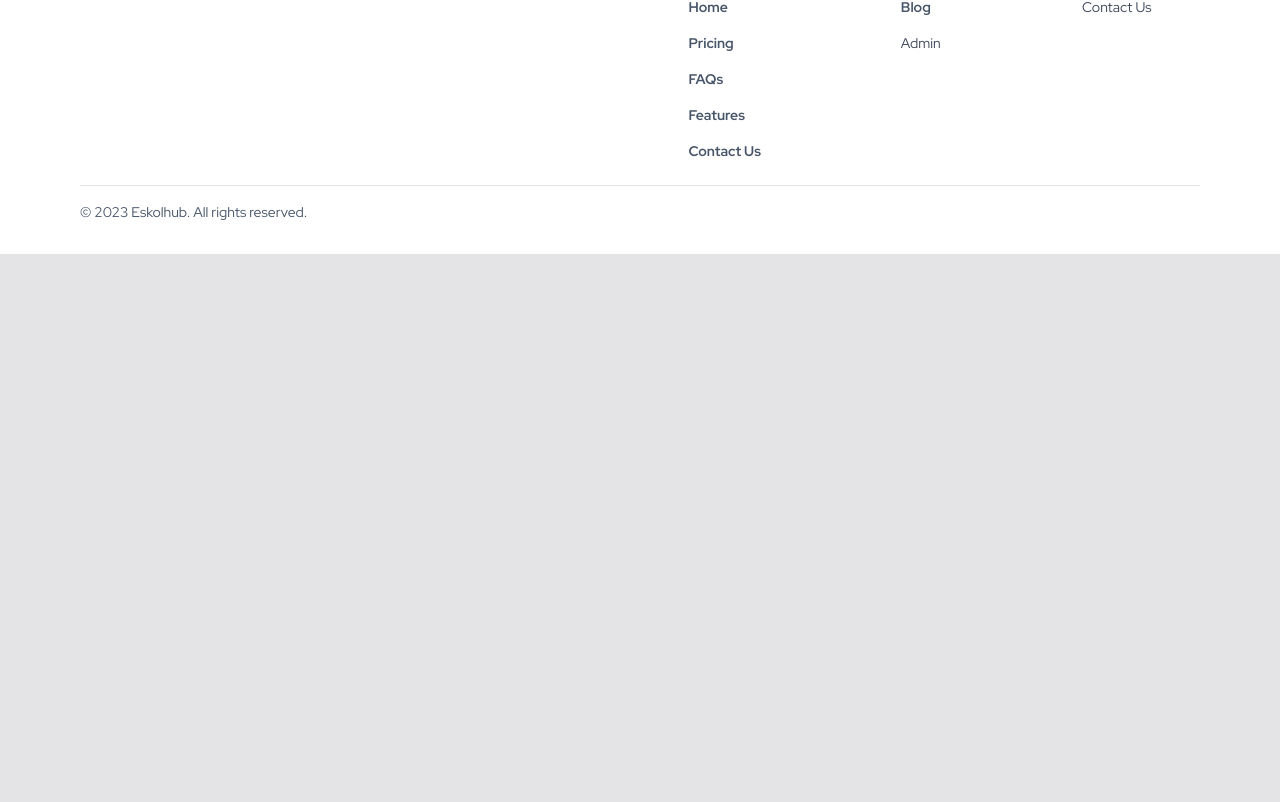
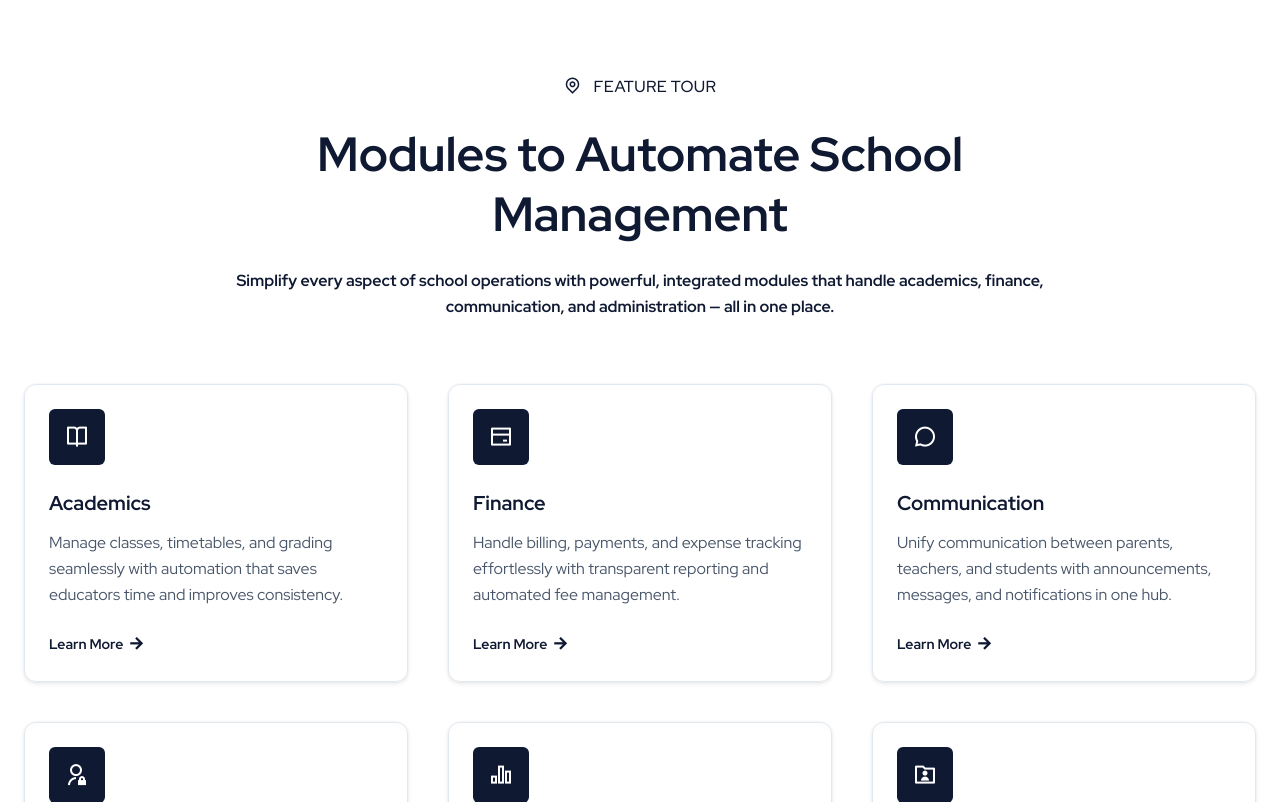
Before and after one commit to mmwandera/eskolhub-website, a Next.js app: page / in a window 1280 px wide. Shown: the part 2238-3040 px from the top of the page. Before the commit the page ends 2492 px from the top, so only its background shows below. Built offline with nearby package versions, Linux system fonts and the light colour scheme.

Commit message:
feat: add Feature Tour section

```diff
--- a/src/app/page.tsx
+++ b/src/app/page.tsx
@@ -1,12 +1,13 @@
-// src/app/page.tsx
 import Hero from "@/components/hero";
 import About from "@/components/about";
+import FeatureTour from "@/components/featuretour";
 
 export default function Home() {
   return (
     <>
       <Hero />
       <About />
+      <FeatureTour />
     </>
   );
 }
--- a/src/components/aboutcard.tsx
+++ b/src/components/aboutcard.tsx
@@ -8,9 +8,9 @@ interface AboutCardProps {
 
 export default function AboutCard({ icon, title, text }: AboutCardProps) {
   return (
-    <div className="flex items-start gap-6">
+    <div>
       {/* Icon container */}
-      <div className="w-14 h-14 bg-[#0F1932] flex items-center justify-center rounded-md shrink-0">
+      <div className="w-14 h-14 bg-[#0F1932] flex items-center justify-center rounded-md shrink-0 mb-4">
         <i className={`${icon} text-[24px] text-white`} />
       </div>
 
--- /dev/null
+++ b/src/components/featurecard.tsx
@@ -0,0 +1,37 @@
+// src/components/featurecard.tsx
+
+interface FeatureCardProps {
+  icon: string; // Remix icon class e.g. "ri-book-open-line"
+  title: string;
+  text: string;
+}
+
+export default function FeatureCard({ icon, title, text }: FeatureCardProps) {
+  return (
+    <div
+      className="p-6 rounded-xl border border-[#E2E8F0]
+                 shadow-[0_2px_4px_0_rgba(0,0,0,0.08),0_0_2px_0_rgba(0,0,0,0.08)]
+                 flex flex-col"
+    >
+      {/* Icon */}
+      <div className="w-14 h-14 bg-[#0F1932] flex items-center justify-center rounded-md mb-6">
+        <i className={`${icon} text-white text-[24px]`} />
+      </div>
+
+      {/* Title */}
+      <h3 className="text-[20px] font-semibold text-[#0F1932] mb-3">
+        {title}
+      </h3>
+
+      {/* Text */}
+      <p className="text-[#475569] text-[16px] leading-relaxed mb-6">
+        {text}
+      </p>
+
+      {/* Learn more button */}
+      <button className="text-[#0F1932] font-semibold flex items-center gap-1 mt-auto hover:underline">
+        Learn More <i className="ri-arrow-right-line text-[18px]" />
+      </button>
+    </div>
+  );
+}
--- /dev/null
+++ b/src/components/featuretour.tsx
@@ -0,0 +1,73 @@
+// src/components/featuretour.tsx
+import FeatureCard from "./featurecard";
+
+export default function FeatureTour() {
+  return (
+    <section className="my-24 mx-6 text-[#0F1932]">
+      {/* Heading */}
+      <div className="flex items-center justify-center gap-3 mb-6">
+        <i className="ri-map-pin-line text-[18px]" />
+        <h3 className="uppercase text-[16px] font-medium tracking-wide">
+          Feature Tour
+        </h3>
+      </div>
+
+      {/* Title & Description */}
+      <div className="text-center max-w-4xl mx-auto mb-16">
+        <h2 className="text-[48px] font-semibold mb-6 leading-tight">
+          Modules to Automate School Management
+        </h2>
+        <p className="text-[16px] font-semibold text-[#0F1932] leading-relaxed">
+          Simplify every aspect of school operations with powerful, integrated modules
+          that handle academics, finance, communication, and administration — all in
+          one place.
+        </p>
+      </div>
+
+      {/* Feature Cards Grid */}
+      <div className="grid grid-cols-1 sm:grid-cols-2 lg:grid-cols-3 gap-10 mb-20">
+        <FeatureCard
+          icon="ri-book-open-line"
+          title="Academics"
+          text="Manage classes, timetables, and grading seamlessly with automation that saves educators time and improves consistency."
+        />
+        <FeatureCard
+          icon="ri-bank-card-line"
+          title="Finance"
+          text="Handle billing, payments, and expense tracking effortlessly with transparent reporting and automated fee management."
+        />
+        <FeatureCard
+          icon="ri-chat-3-line"
+          title="Communication"
+          text="Unify communication between parents, teachers, and students with announcements, messages, and notifications in one hub."
+        />
+        <FeatureCard
+          icon="ri-admin-line"
+          title="Administration"
+          text="Digitize attendance, admissions, and staff management to simplify administration and improve productivity."
+        />
+        <FeatureCard
+          icon="ri-bar-chart-2-line"
+          title="Analytics"
+          text="Visualize key performance metrics and generate reports that guide smarter decision-making across departments."
+        />
+        <FeatureCard
+          icon="ri-folder-user-line"
+          title="Student Records"
+          text="Maintain accurate academic, personal, and financial records for every student, accessible anytime and securely stored."
+        />
+      </div>
+
+      {/* Footer Section */}
+      <div className="text-center">
+        <h3 className="text-[48px] font-bold text-[#0F1932]">+50</h3>
+        <p className="text-[20px] font-semibold text-[#0F1932] mb-6">
+          Other awesome modules in E-Skolhub Software
+        </p>
+        <button className="px-8 py-3 border-2 border-[#0F1932] text-[#0F1932] font-semibold rounded-lg hover:bg-[#0F1932] hover:text-white transition">
+          See All Features
+        </button>
+      </div>
+    </section>
+  );
+}
```
Also changed, not shown: public/about-illustration.png (added).
